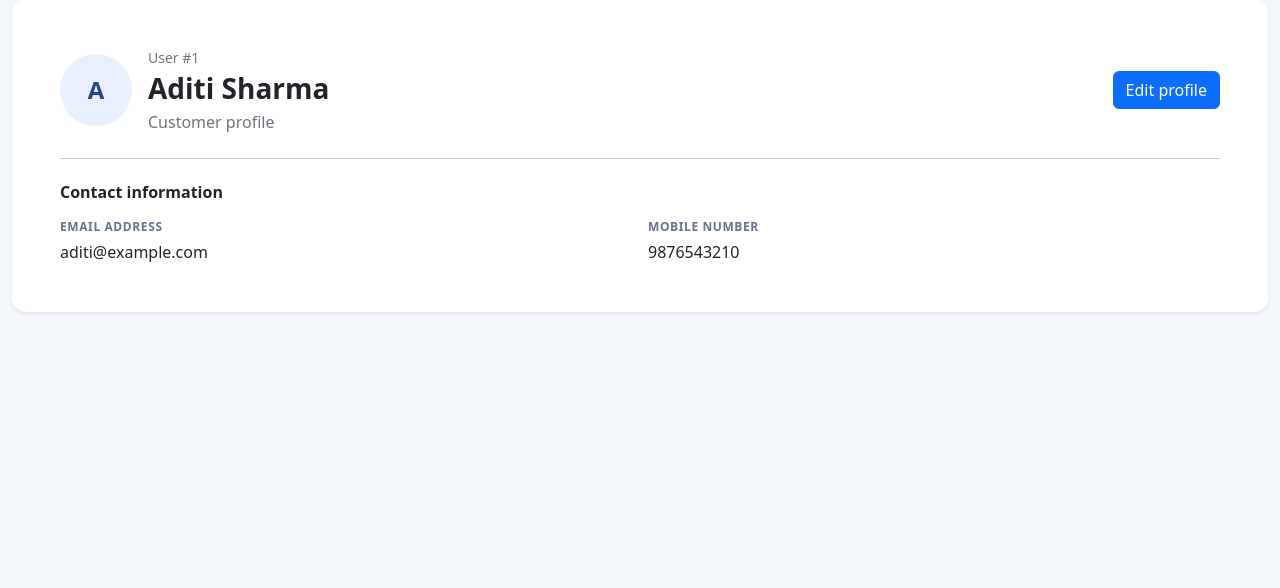
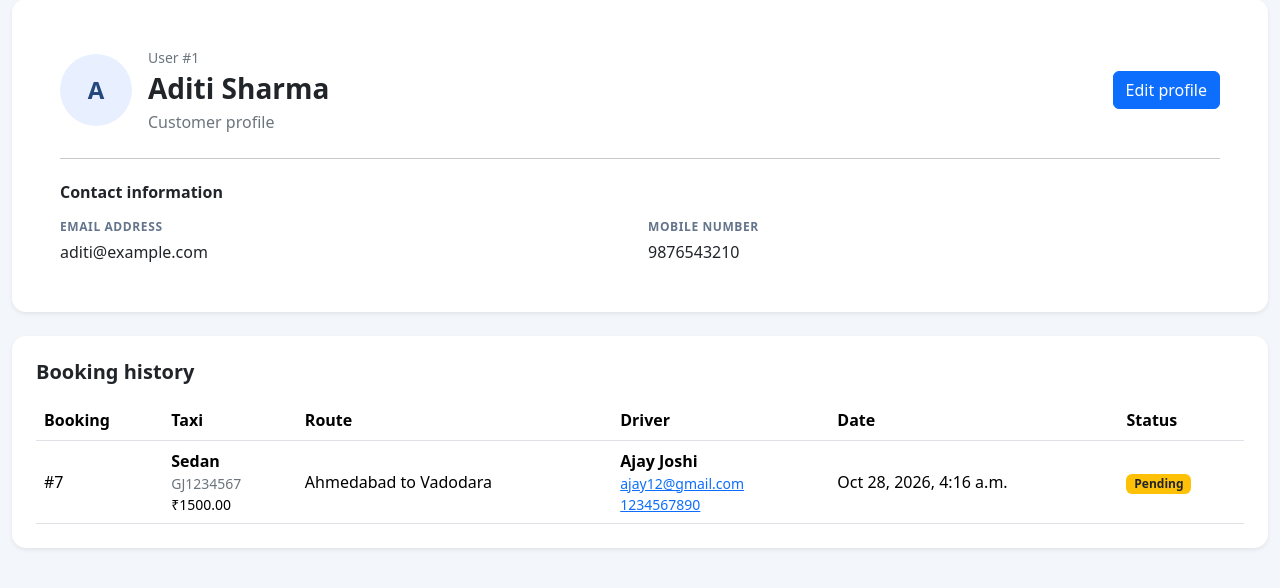
Before and after one commit to prajapatiaastha844-png/Texibooking, a Django app: page /users/1/ in a window 1280 px wide. Shown: the part 121-709 px from the top of the page. Run offline with Django 5.2, Linux system fonts and the light colour scheme; a user stored in the database is signed in; data comes from the database, SQL or seed files in the repository; both versions use the stored data as it was after the commit.

Commit message:
Update Taxi Booking System

```diff
--- a/core/models.py
+++ b/core/models.py
@@ -11,7 +11,7 @@ from django.contrib.auth.hashers import check_password, identify_hasher, make_pa
 class Booking(models.Model):
     STATUS_CHOICES = [
         ('Pending', 'Pending'),
-        ('Confirmed', 'Confirmed'),
+        ('Approved', 'Approved'),
         ('Cancelled', 'Cancelled'),
     ]
 
--- a/core/templates/core/admin_user_detail.html
+++ b/core/templates/core/admin_user_detail.html
@@ -86,6 +86,58 @@
             </div>
         </div>
     </section>
+
+    <section class="card profile-card shadow-sm mt-4">
+        <div class="card-body p-4">
+            <h2 class="h5 fw-bold mb-3">Booking history</h2>
+            {% if bookings %}
+                <div class="table-responsive">
+                    <table class="table align-middle mb-0">
+                        <thead>
+                            <tr>
+                                <th>Booking</th>
+                                <th>Taxi</th>
+                                <th>Route</th>
+                                <th>Driver</th>
+                                <th>Date</th>
+                                <th>Status</th>
+                            </tr>
+                        </thead>
+                        <tbody>
+                            {% for booking in bookings %}
+                                <tr>
+                                    <td>#{{ booking.pk }}</td>
+                                    <td>
+                                        <div class="fw-semibold">{{ booking.taxi.type }}</div>
+                                        <div class="small text-secondary">{{ booking.taxi.number }}</div>
+                                        <div class="small">₹{{ booking.taxi.price }}</div>
+                                    </td>
+                                    <td>{{ booking.taxi.source }} to {{ booking.taxi.destination }}</td>
+                                    <td>
+                                        <div class="fw-semibold">{{ booking.taxi.driver.name }}</div>
+                                        <a class="small d-block" href="mailto:{{ booking.taxi.driver.email }}">{{ booking.taxi.driver.email }}</a>
+                                        <a class="small d-block" href="tel:{{ booking.taxi.driver.mobile }}">{{ booking.taxi.driver.mobile }}</a>
+                                    </td>
+                                    <td>{{ booking.date|date:"M j, Y, g:i a" }}</td>
+                                    <td>
+                                        {% if booking.status == 'Approved' %}
+                                            <span class="badge text-bg-success">{{ booking.status }}</span>
+                                        {% elif booking.status == 'Cancelled' %}
+                                            <span class="badge text-bg-danger">{{ booking.status }}</span>
+                                        {% else %}
+                                            <span class="badge text-bg-warning text-dark">{{ booking.status }}</span>
+                                        {% endif %}
+                                    </td>
+                                </tr>
+                            {% endfor %}
+                        </tbody>
+                    </table>
+                </div>
+            {% else %}
+                <p class="text-secondary mb-0">No bookings yet</p>
+            {% endif %}
+        </div>
+    </section>
 </main>
 </body>
 </html>
--- a/core/views.py
+++ b/core/views.py
@@ -648,10 +648,17 @@ def admin_users(request):
                   login_url='admin_login')
 def admin_user_detail(request, user_id):
     user = get_object_or_404(User, pk=user_id)
+    bookings = user.bookings.select_related(
+        'taxi',
+        'taxi__driver',
+    ).order_by('-date')
     return render(
         request,
         'core/admin_user_detail.html',
-        {'user_record': user},
+        {
+            'user_record': user,
+            'bookings': bookings,
+        },
     )
 
 
```
Also changed, not shown: core/templates/core/booking_confirmation.html (+11 -0 lines), core/templates/core/booking_history.html (+19 -3 lines), core/tests.py (+74 -0 lines), core/migrations/0012_update_booking_status_choices.py (added), db.sqlite3.
